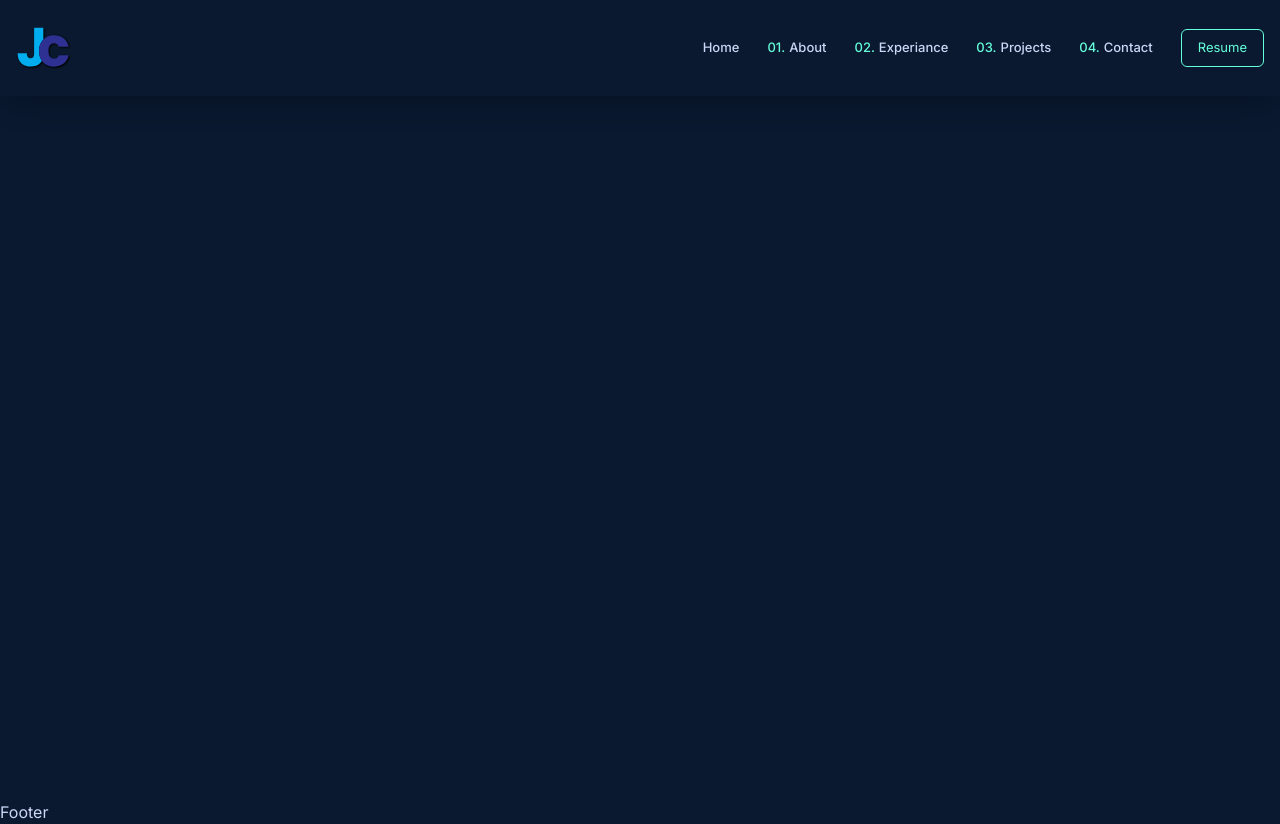
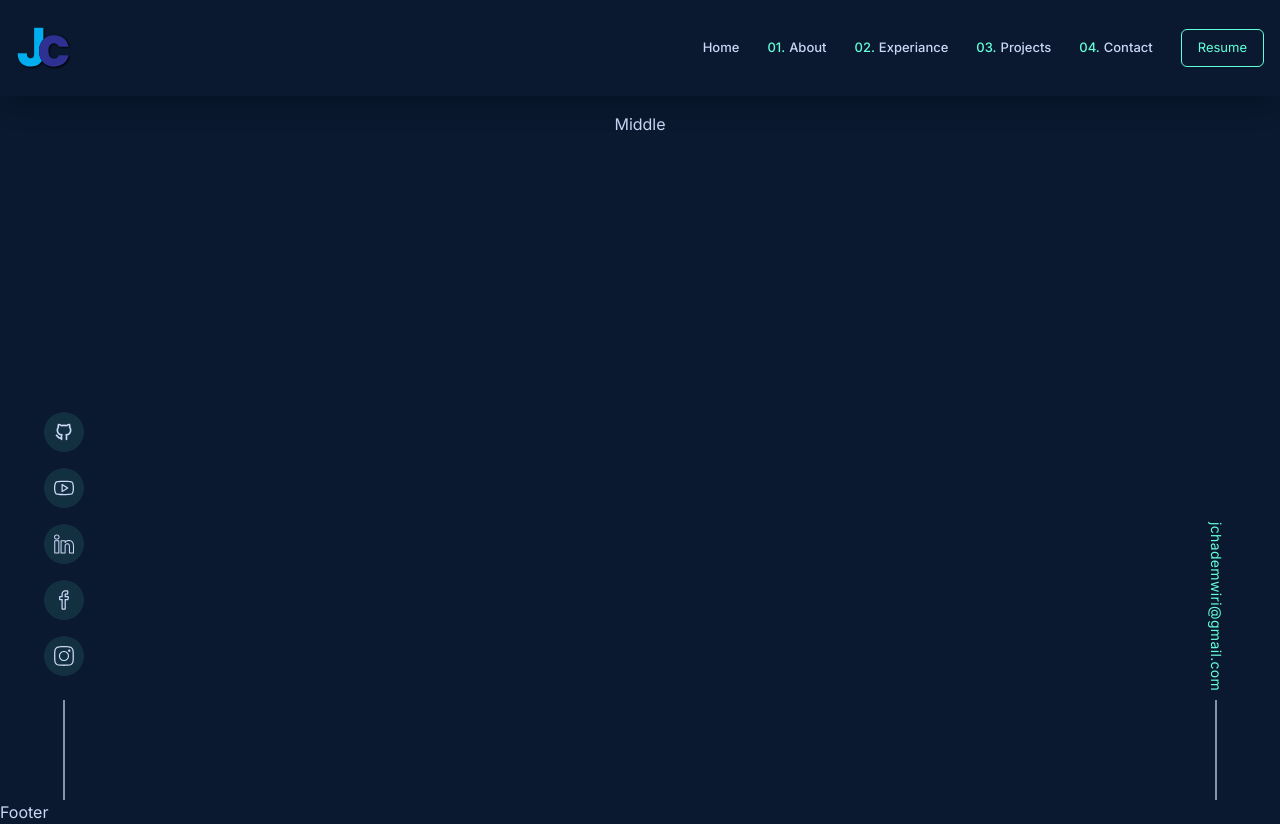
Before and after one commit to jchademwiri/jacobc-portfolio-v3, a Next.js app: page / in a window 1280 px wide. Built offline with nearby package versions, Linux system fonts and the light colour scheme.

Commit message:
Right and Left sides

```diff
--- a/src/app/page.tsx
+++ b/src/app/page.tsx
@@ -1,12 +1,22 @@
+import LeftSide from '@/components/LeftSide';
+import Middle from '@/components/Middle';
+import RightSide from '@/components/RightSide';
 import { Montserrat } from 'next/font/google';
 const montserrat = Montserrat({ subsets: ['latin'] });
+import { motion } from 'framer-motion';
 
 export default function Home() {
   return (
     <main className='w-full h-[88vh] xl:flex items-center gap-20 justify-between'>
-      <div></div>
-      <div></div>
-      <div></div>
+      <div className='hidden xl:inline-flex w-32 h-full fixed left-0 bottom-0'>
+        <LeftSide />
+      </div>
+      <div className='h-[88vh] mx-auto p-4'>
+        <Middle />
+      </div>
+      <div className='hidden xl:inline-flex w-32 h-full fixed right-0 bottom-0'>
+        <RightSide />
+      </div>
     </main>
   );
 }
--- a/src/components/LeftSide.tsx
+++ b/src/components/LeftSide.tsx
@@ -0,0 +1,51 @@
+'use client';
+import { TbBrandGithub } from 'react-icons/tb';
+import {
+  SlSocialYoutube,
+  SlSocialLinkedin,
+  SlSocialFacebook,
+  SlSocialInstagram,
+} from 'react-icons/sl';
+import Link from 'next/link';
+import { motion } from 'framer-motion';
+
+const LeftSide = () => {
+  return (
+    <motion.div
+      initial={{ opacity: 0 }}
+      animate={{ opacity: 1 }}
+      transition={{ duration: 1.5 }}
+      className='w-full h-full flex flex-col items-center justify-end gap-6 text-light'
+    >
+      <div className='flex flex-col gap-4'>
+        <Link href='github' target='_blank'>
+          <span className='w-10 h-10 text-xl bg-hoverColor rounded-full inline-flex items-center justify-center hover:text-green cursor-pointer hover:-translate-y-2 transition-all duration-300'>
+            <TbBrandGithub />
+          </span>
+        </Link>
+        <Link href='github' target='_blank'>
+          <span className='w-10 h-10 text-xl bg-hoverColor rounded-full inline-flex items-center justify-center hover:text-green cursor-pointer hover:-translate-y-2 transition-all duration-300'>
+            <SlSocialYoutube />
+          </span>
+        </Link>
+        <Link href='github' target='_blank'>
+          <span className='w-10 h-10 text-xl bg-hoverColor rounded-full inline-flex items-center justify-center hover:text-green cursor-pointer hover:-translate-y-2 transition-all duration-300'>
+            <SlSocialLinkedin />
+          </span>
+        </Link>
+        <Link href='github' target='_blank'>
+          <span className='w-10 h-10 text-xl bg-hoverColor rounded-full inline-flex items-center justify-center hover:text-green cursor-pointer hover:-translate-y-2 transition-all duration-300'>
+            <SlSocialFacebook />
+          </span>
+        </Link>
+        <Link href='github' target='_blank'>
+          <span className='w-10 h-10 text-xl bg-hoverColor rounded-full inline-flex items-center justify-center hover:text-green cursor-pointer hover:-translate-y-2 transition-all duration-300'>
+            <SlSocialInstagram />
+          </span>
+        </Link>
+      </div>
+      <span className='w-[2px] h-[100px] bg-dark'></span>
+    </motion.div>
+  );
+};
+export default LeftSide;
--- /dev/null
+++ b/src/components/Middle.tsx
@@ -0,0 +1,4 @@
+const Middle = () => {
+  return <div>Middle</div>;
+};
+export default Middle;
--- a/src/components/RightSide.tsx
+++ b/src/components/RightSide.tsx
@@ -0,0 +1,21 @@
+'use client';
+import Link from 'next/link';
+import { motion } from 'framer-motion';
+const RightSide = () => {
+  return (
+    <motion.div
+      initial={{ opacity: 0 }}
+      animate={{ opacity: 1 }}
+      transition={{ duration: 1.5 }}
+      className='w-full h-full flex flex-col items-center justify-end gap-6 text-light'
+    >
+      <Link href='mailto:jchademwiri@gmail.com' target='_blank'>
+        <p className='text-sm rotate-90 w-72 tracking-wide text-green'>
+          jchademwiri@gmail.com
+        </p>
+      </Link>
+      <span className='w-[2px] h-[100px] bg-dark'></span>
+    </motion.div>
+  );
+};
+export default RightSide;
--- a/tailwind.config.js
+++ b/tailwind.config.js
@@ -13,17 +13,6 @@ module.exports = {
         containerSmall: '1024px',
         containerxs: '768px',
       },
-      sreeens: {
-        xs: '320px',
-        sm: '375px',
-        sml: '500px',
-        md: '667px',
-        mdl: '768px',
-        lg: '960px',
-        lgl: '1024px',
-        xl: '1280px',
-      },
-
       boxShadow: {
         navbarShadow: '0 10px 30px -10px rgba(2,12,27,0.7)',
       },
```
